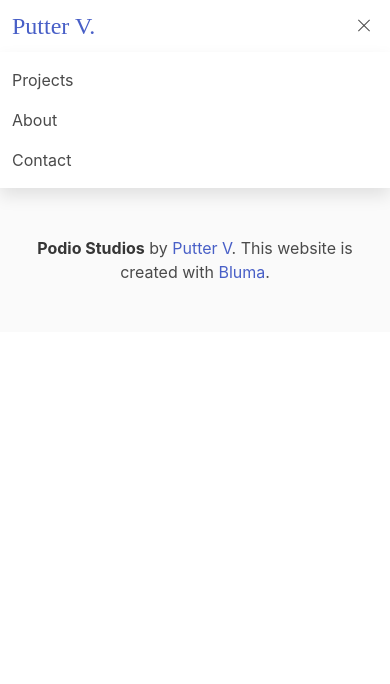
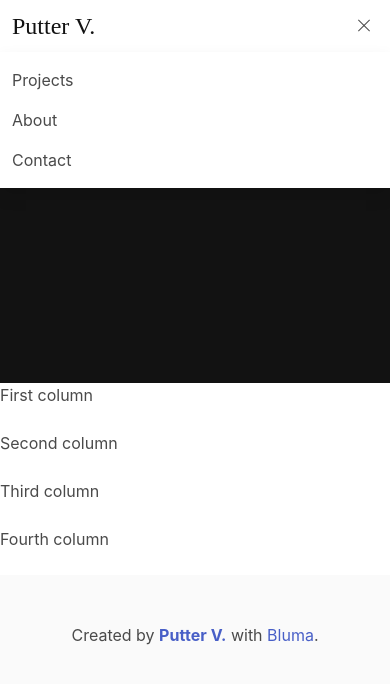
Before and after one commit to Putter173/putter173.github.io, a plain HTML site: page projects.html in a window 390 px wide. Both pictures are taken after a click on the button "menu". Drawn offline with nearby package versions, Linux system fonts and the light colour scheme.

Commit message:
Fully working header, progress on project page

```diff
--- a/footer.html
+++ b/footer.html
@@ -10,7 +10,7 @@
 <footer class="footer Footer">
     <div class="content has-text-centered">
         <p>
-            <strong>Podio Studios</strong> by <a href="https://github.com/Putter173">Putter V</a>. This website is created with
+            Created by <a href="https://github.com/Putter173"><strong>Putter V.</a></strong> with
             <a href="https://bulma.io/">Bluma</a>.
         </p>
     </div>
--- a/header.html
+++ b/header.html
@@ -35,13 +35,13 @@
 
         <div id="navbarBasicExample" class="navbar-menu" style="padding-right: 80px;">
             <div class="navbar-end" id="navMenu">
-                <a class="navbar-item" href="projects.html">
+                <a class="navbar-item NavItem" href="projects.html">
                 Projects
               </a>
-                <a class="navbar-item" href="about.html">
+                <a class="navbar-item NavItem" href="about.html">
                 About
               </a>
-                <a class="navbar-item" href="contact.html">
+                <a class="navbar-item NavItem" href="contact.html">
                 Contact
               </a>
             </div>
--- a/projects.html
+++ b/projects.html
@@ -20,7 +20,21 @@
 <header id="header"></header>
 
 <body>
-
+    <div class="Banner"></div>
+    <div class="columns">
+        <div class="column">
+            First column
+        </div>
+        <div class="column">
+            Second column
+        </div>
+        <div class="column">
+            Third column
+        </div>
+        <div class="column">
+            Fourth column
+        </div>
+    </div>
 </body>
 
 <footer id="footer"></footer>
--- a/stylesheet.css
+++ b/stylesheet.css
@@ -1,10 +1,16 @@
 .HeaderTitle {
     font-family: "Arial Rounded MT Bold";
     font-size: 1.5rem;
+    color: #121212;
 }
 
 .Footer {
     padding-bottom: 3rem;
+}
+
+.Banner {
+    height: 20vw;
+    background-color: #121212;
 }
 
 .MainImage {
@@ -17,9 +23,15 @@
     .MainImage {
         max-width: 100%;
     }
+    .Banner {
+        height: 50vw;
+    }
 }
 
-@media only screen and (max-width: 768px) {
+@media only screen and (max-width: 1023px) {
+    .NavItem {
+        width: 100vw;
+    }
     .navbar-brand {
         padding: 0 !important;
     }
```
Also changed, not shown: 1 other file.
